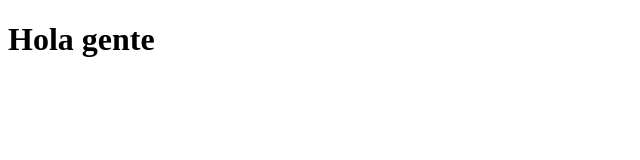
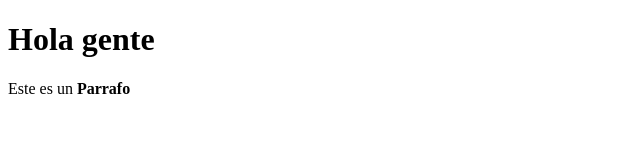
Before and after one commit to bryanribero/practicando-javascript, a website: page html/index.html in a window 1280 px wide. Shown: the whole page, without its empty margins (0-640 px from the left). Drawn offline with Linux system fonts and the light colour scheme.

Commit message:
elementos anidados

```diff
--- a/html/index.html
+++ b/html/index.html
@@ -8,5 +8,7 @@
   <body>
     <!-- <H1> es la etiqueta y todo el contenido en conjunto con la etiqueta le llamamos elemento -->
     <h1>Hola gente</h1>
+    <!-- Se pueden anidar elementos dentro de un elemento -->
+    <p>Este es un <strong>Parrafo</strong></p>
   </body>
 </html>
```
